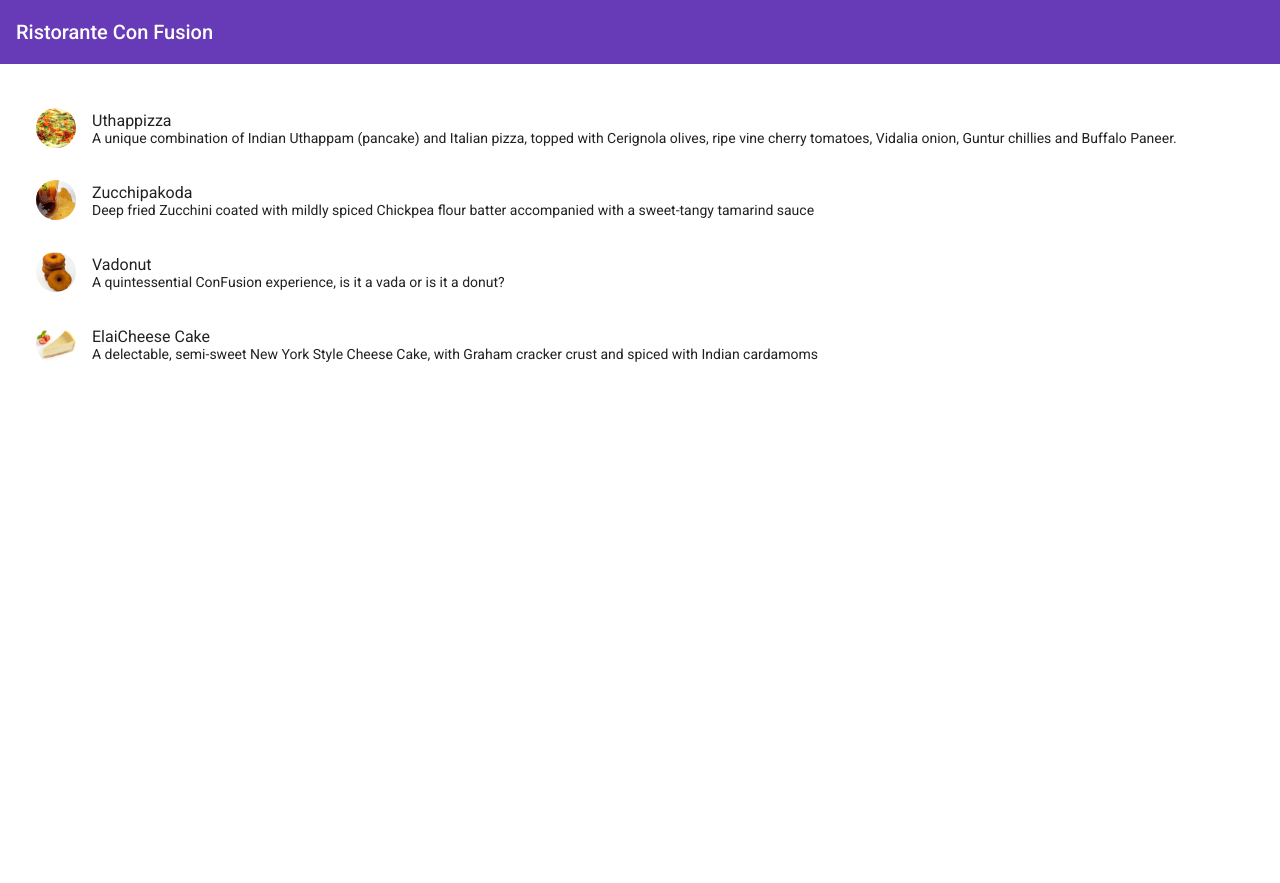
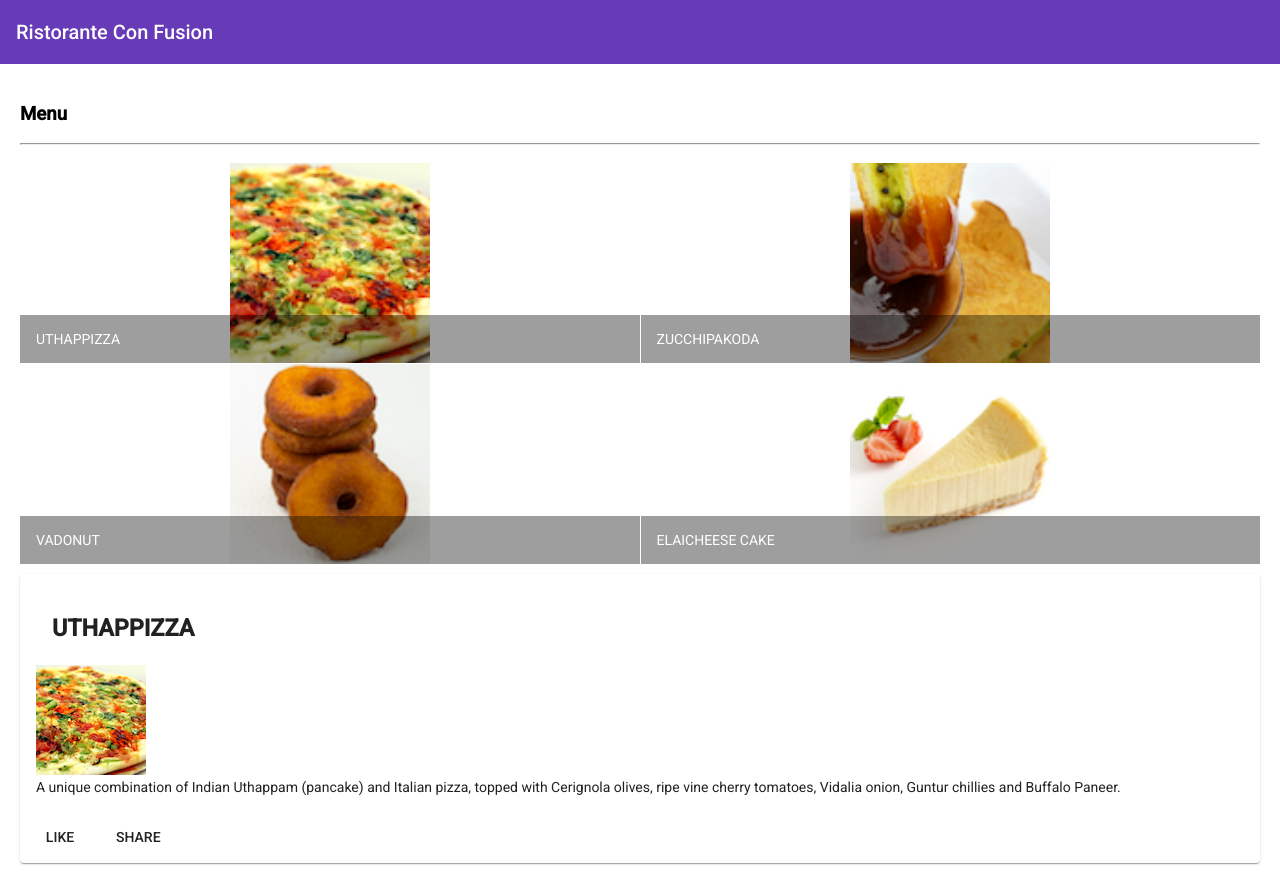
Before and after one commit to Erij-Maherzia-BEN-BRAHIM/angular-course, an Angular app: page / in a window 1280 px wide. Before the commit the page ends 800 px from the top, so only its background shows below. Built offline with nearby package versions, Linux system fonts and the light colour scheme.

Commit message:
Components Part 2

```diff
--- a/src/app/menu/menu.component.html
+++ b/src/app/menu/menu.component.html
@@ -1,15 +1,40 @@
 <div class="container"
 fxLayout="column"
 fxLayoutGap="10px">
-<mat-list fxFlex>
-<mat-list-item *ngFor="let dish of dishes">
-    <img matListAvatar src={{dish.image}} alt={{dish.name}}>
-    <h1 mat-line>{{dish.name}} </h1>
-    <p mat-line>
-        <span>{{dish.description}} </span>
-    </p>
-</mat-list-item>
+<div fxFlex>
+    <div>
+        <h3>Menu</h3><hr>
+    </div>
+</div>
+<div fxFlex>
 
-</mat-list>
+    <mat-grid-list cols="2" rowHeight="200px">
+    <mat-grid-tile *ngFor="let dish of dishes">
+        <img height="200px" src={{dish.image}} alt={{dish.name}}>
+        <mat-grid-tile-footer>
 
+            <h1>{{dish.name | uppercase}} </h1>
+
+        </mat-grid-tile-footer>
+    </mat-grid-tile>
+
+    </mat-grid-list>
 </div>
+<div fxFlex *ngIf="selectedDish">
+<mat-card>
+    <mat-card-header>
+<mat-card-title>
+    <h3>{{selectedDish.name | uppercase}}</h3>
+</mat-card-title>
+    </mat-card-header>
+    <img src={{selectedDish.image}} alt={{selectedDish.name}}>
+    <mat-card-content>
+<p>{{selectedDish.description}} </p>
+    </mat-card-content>
+    <mat-card-actions>
+        <button mat-button>LIKE</button>
+        <button mat-button>SHARE</button>
+    </mat-card-actions>
+</mat-card>
+</div>
+</div>
--- a/src/app/menu/menu.component.ts
+++ b/src/app/menu/menu.component.ts
@@ -1,13 +1,6 @@
 import { Component, OnInit } from '@angular/core';
 import { Dish } from '../shared/dish';
-
-@Component({
-  selector: 'app-menu',
-  templateUrl: './menu.component.html',
-  styleUrls: ['./menu.component.scss']
-})
-export class MenuComponent implements OnInit {
-dishes:Dish[]=[
+const DISHES: Dish[]=[
   {
     id: '0',
     name: 'Uthappizza',
@@ -50,6 +43,14 @@
     description: 'A delectable, semi-sweet New York Style Cheese Cake, with Graham cracker crust and spiced with Indian cardamoms'
   }
 ]
+@Component({
+  selector: 'app-menu',
+  templateUrl: './menu.component.html',
+  styleUrls: ['./menu.component.scss']
+})
+export class MenuComponent implements OnInit {
+dishes=DISHES;
+selectedDish:Dish=DISHES[0]
   constructor() { }
 
   ngOnInit(): void {
```
Also changed, not shown: src/app/app.module.ts (+10 -2 lines).
